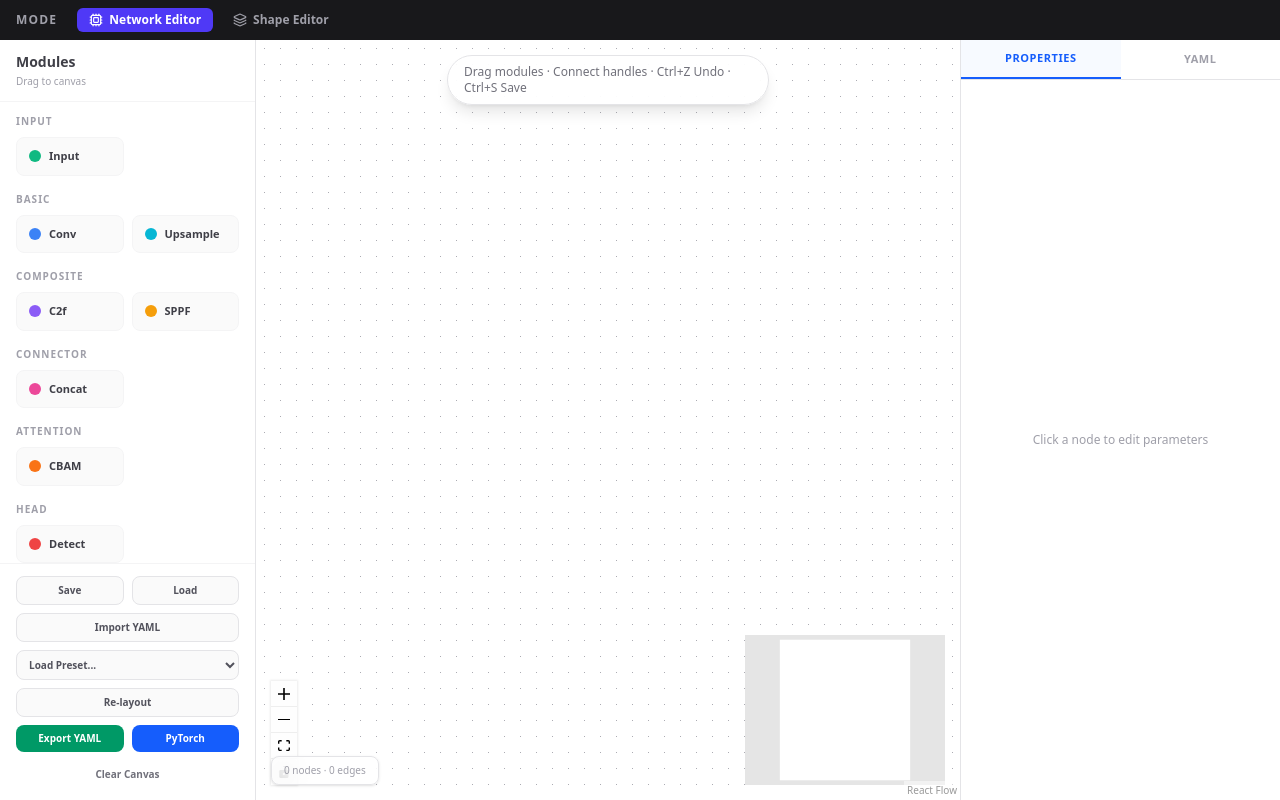
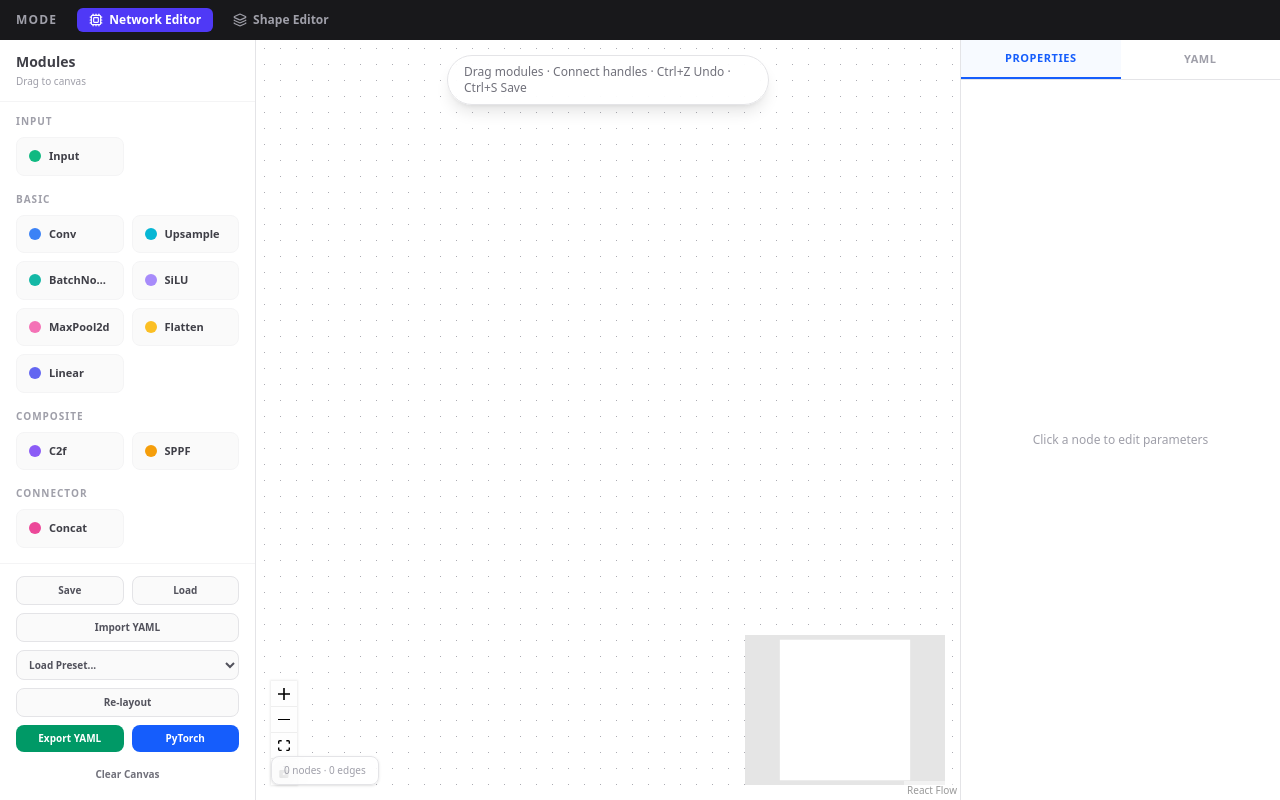
Before and after one commit to Linmoqian/block-builder, a React (Vite) app in the folder app/: page / in a window 1280 px wide. Built offline with nearby package versions, Linux system fonts and the light colour scheme.

Commit message:
feat: 添加 7 个新 YOLO 模块（BatchNorm2d, SiLU, MaxPool2d, Flatten, Linear, CA, SimAM）
- registry.ts: 注册 7 个新模块定义及形状推断
- yamlExport.ts: 新增 buildYoloArgs case
- yamlImport.ts: 新增 argsToParams case
- pytorchExport.ts: 新增 __init__ 和 forward 代码生成

```diff
--- a/app/src/neural/graph/pytorchExport.ts
+++ b/app/src/neural/graph/pytorchExport.ts
@@ -131,6 +131,27 @@ export function exportPyTorch(graph: GraphIR): string {
       case 'Detect':
         lines.push(`        # Detect: num_classes=${p.num_classes}`);
         break;
+      case 'BatchNorm2d':
+        lines.push(`        self.${varName} = nn.BatchNorm2d(${getInputChannels(graph, node)})`);
+        break;
+      case 'SiLU':
+        lines.push(`        self.${varName} = nn.SiLU()`);
+        break;
+      case 'MaxPool2d':
+        lines.push(`        self.${varName} = nn.MaxPool2d(kernel_size=${p.kernel_size}, stride=${p.stride}, padding=${p.padding})`);
+        break;
+      case 'Flatten':
+        lines.push(`        self.${varName} = nn.Flatten(start_dim=${p.start_dim}, end_dim=${p.end_dim})`);
+        break;
+      case 'Linear':
+        lines.push(`        self.${varName} = nn.Linear(${getInputChannels(graph, node)}, ${p.out_features}, bias=${p.bias})`);
+        break;
+      case 'CA':
+        lines.push(`        # TODO: Coordinate Attention`);
+        break;
+      case 'SimAM':
+        lines.push(`        # TODO: SimAM`);
+        break;
     }
   }
 
@@ -158,6 +179,12 @@ export function exportPyTorch(graph: GraphIR): string {
     } else if (node.type === 'Detect') {
       lines.push(`        # Detect head (placeholder)`);
       lines.push(`        ${varName} = x`);
+    } else if (node.type === 'CA') {
+      const srcVar = incomingEdges.length > 0 ? getVarName(incomingEdges[0].source) : 'x';
+      lines.push(`        ${varName} = ${srcVar}  # CA placeholder`);
+    } else if (node.type === 'SimAM') {
+      const srcVar = incomingEdges.length > 0 ? getVarName(incomingEdges[0].source) : 'x';
+      lines.push(`        ${varName} = ${srcVar}  # SimAM placeholder`);
     } else {
       const srcVar = incomingEdges.length > 0 ? getVarName(incomingEdges[0].source) : 'x';
       lines.push(`        ${varName} = self.${varName}(${srcVar})`);
@@ -202,6 +229,11 @@ function getInputChannels(graph: GraphIR, node: GraphNode): number {
     case 'C2f': return srcNode.params.out_channels as number;
     case 'SPPF': return srcNode.params.out_channels as number;
     case 'CBAM': return getInputChannels(graph, srcNode);
+    case 'BatchNorm2d': return getInputChannels(graph, srcNode);
+    case 'SiLU': return getInputChannels(graph, srcNode);
+    case 'CA': return getInputChannels(graph, srcNode);
+    case 'SimAM': return getInputChannels(graph, srcNode);
+    case 'Concat': return getInputChannels(graph, srcNode);
     default: return 64;
   }
 }
--- a/app/src/neural/graph/registry.ts
+++ b/app/src/neural/graph/registry.ts
@@ -155,6 +155,116 @@ export const MODULE_REGISTRY: Record<string, ModuleDefinition> = {
     outputs: [],
     inferShape: () => [],
   },
+
+  BatchNorm2d: {
+    type: 'BatchNorm2d',
+    label: 'BatchNorm2d',
+    category: 'basic',
+    color: '#14b8a6',
+    params: {
+      eps: { type: 'float', default: 1e-5, min: 1e-10, max: 1, label: 'Epsilon' },
+      momentum: { type: 'float', default: 0.1, min: 0, max: 1, label: 'Momentum' },
+    },
+    inputs: [{ id: 'in', label: 'Input', required: true }],
+    outputs: [{ id: 'out', label: 'Output', required: true }],
+    inferShape: (inputs) => (inputs[0] ? [inputs[0]] : [[0, 0, 0]]),
+  },
+
+  SiLU: {
+    type: 'SiLU',
+    label: 'SiLU',
+    category: 'basic',
+    color: '#a78bfa',
+    params: {},
+    inputs: [{ id: 'in', label: 'Input', required: true }],
+    outputs: [{ id: 'out', label: 'Output', required: true }],
+    inferShape: (inputs) => (inputs[0] ? [inputs[0]] : [[0, 0, 0]]),
+  },
+
+  MaxPool2d: {
+    type: 'MaxPool2d',
+    label: 'MaxPool2d',
+    category: 'basic',
+    color: '#f472b6',
+    params: {
+      kernel_size: { type: 'int', default: 2, min: 1, max: 16, label: 'Kernel Size' },
+      stride: { type: 'int', default: 2, min: 1, max: 16, label: 'Stride' },
+      padding: { type: 'int', default: 0, min: 0, max: 8, label: 'Padding' },
+    },
+    inputs: [{ id: 'in', label: 'Input', required: true }],
+    outputs: [{ id: 'out', label: 'Output', required: true }],
+    inferShape: (inputs, params) => {
+      if (!inputs[0]) return [[0, 0, 0]];
+      const [c, h, w] = inputs[0];
+      const k = params.kernel_size as number;
+      const s = params.stride as number;
+      const p = params.padding as number;
+      return [[c, Math.floor((h + 2 * p - k) / s) + 1, Math.floor((w + 2 * p - k) / s) + 1]];
+    },
+  },
+
+  Flatten: {
+    type: 'Flatten',
+    label: 'Flatten',
+    category: 'basic',
+    color: '#fbbf24',
+    params: {
+      start_dim: { type: 'int', default: 1, min: 0, max: 4, label: 'Start Dim' },
+      end_dim: { type: 'int', default: -1, min: -4, max: 4, label: 'End Dim' },
+    },
+    inputs: [{ id: 'in', label: 'Input', required: true }],
+    outputs: [{ id: 'out', label: 'Output', required: true }],
+    inferShape: (inputs) => {
+      if (!inputs[0]) return [[0]];
+      const shape = inputs[0];
+      if (shape.length === 3) return [[shape[0] * shape[1] * shape[2]]];
+      if (shape.length === 2) return [[shape[0] * shape[1]]];
+      return [shape];
+    },
+  },
+
+  Linear: {
+    type: 'Linear',
+    label: 'Linear',
+    category: 'basic',
+    color: '#6366f1',
+    params: {
+      out_features: { type: 'int', default: 1000, min: 1, max: 100000, label: 'Out Features' },
+      bias: { type: 'bool', default: true, label: 'Bias' },
+    },
+    inputs: [{ id: 'in', label: 'Input', required: true }],
+    outputs: [{ id: 'out', label: 'Output', required: true }],
+    inferShape: (inputs, params) => {
+      if (!inputs[0]) return [[0]];
+      return [[params.out_features as number]];
+    },
+  },
+
+  CA: {
+    type: 'CA',
+    label: 'Coordinate Attention',
+    category: 'attention',
+    color: '#fb923c',
+    params: {
+      reduction: { type: 'int', default: 32, min: 1, max: 128, label: 'Reduction' },
+    },
+    inputs: [{ id: 'in', label: 'Input', required: true }],
+    outputs: [{ id: 'out', label: 'Output', required: true }],
+    inferShape: (inputs) => (inputs[0] ? [inputs[0]] : [[0, 0, 0]]),
+  },
+
+  SimAM: {
+    type: 'SimAM',
+    label: 'SimAM',
+    category: 'attention',
+    color: '#e879f9',
+    params: {
+      lambda_val: { type: 'float', default: 0.0001, min: 0, max: 1, label: 'Lambda' },
+    },
+    inputs: [{ id: 'in', label: 'Input', required: true }],
+    outputs: [{ id: 'out', label: 'Output', required: true }],
+    inferShape: (inputs) => (inputs[0] ? [inputs[0]] : [[0, 0, 0]]),
+  },
 };
 
 /** Get modules grouped by category */
--- a/app/src/neural/graph/yamlExport.ts
+++ b/app/src/neural/graph/yamlExport.ts
@@ -21,6 +21,20 @@ function buildYoloArgs(type: string, params: Record<string, ParamValue>): (numbe
       return [params.reduction as number];
     case 'Detect':
       return [params.num_classes as number];
+    case 'BatchNorm2d':
+      return [];
+    case 'SiLU':
+      return [];
+    case 'MaxPool2d':
+      return [params.kernel_size as number, params.stride as number];
+    case 'Flatten':
+      return [];
+    case 'Linear':
+      return [params.out_features as number];
+    case 'CA':
+      return [params.reduction as number];
+    case 'SimAM':
+      return [];
     default:
       return Object.values(params) as (number | string | null)[];
   }
--- a/app/src/neural/graph/yamlImport.ts
+++ b/app/src/neural/graph/yamlImport.ts
@@ -49,6 +49,27 @@ function argsToParams(type: string, args: (number | string | null)[]): Record<st
       break;
     case 'Detect':
       if (args[0] !== undefined) params.num_classes = args[0] as number;
+      break;
+    case 'BatchNorm2d':
+      if (args[0] !== undefined) params.eps = args[0] as number;
+      if (args[1] !== undefined) params.momentum = args[1] as number;
+      break;
+    case 'SiLU':
+      break;
+    case 'MaxPool2d':
+      if (args[0] !== undefined) params.kernel_size = args[0] as number;
+      if (args[1] !== undefined) params.stride = args[1] as number;
+      break;
+    case 'Flatten':
+      if (args[0] !== undefined) params.start_dim = args[0] as number;
+      break;
+    case 'Linear':
+      if (args[0] !== undefined) params.out_features = args[0] as number;
+      break;
+    case 'CA':
+      if (args[0] !== undefined) params.reduction = args[0] as number;
+      break;
+    case 'SimAM':
       break;
     default:
       args.forEach((val, i) => {
```
